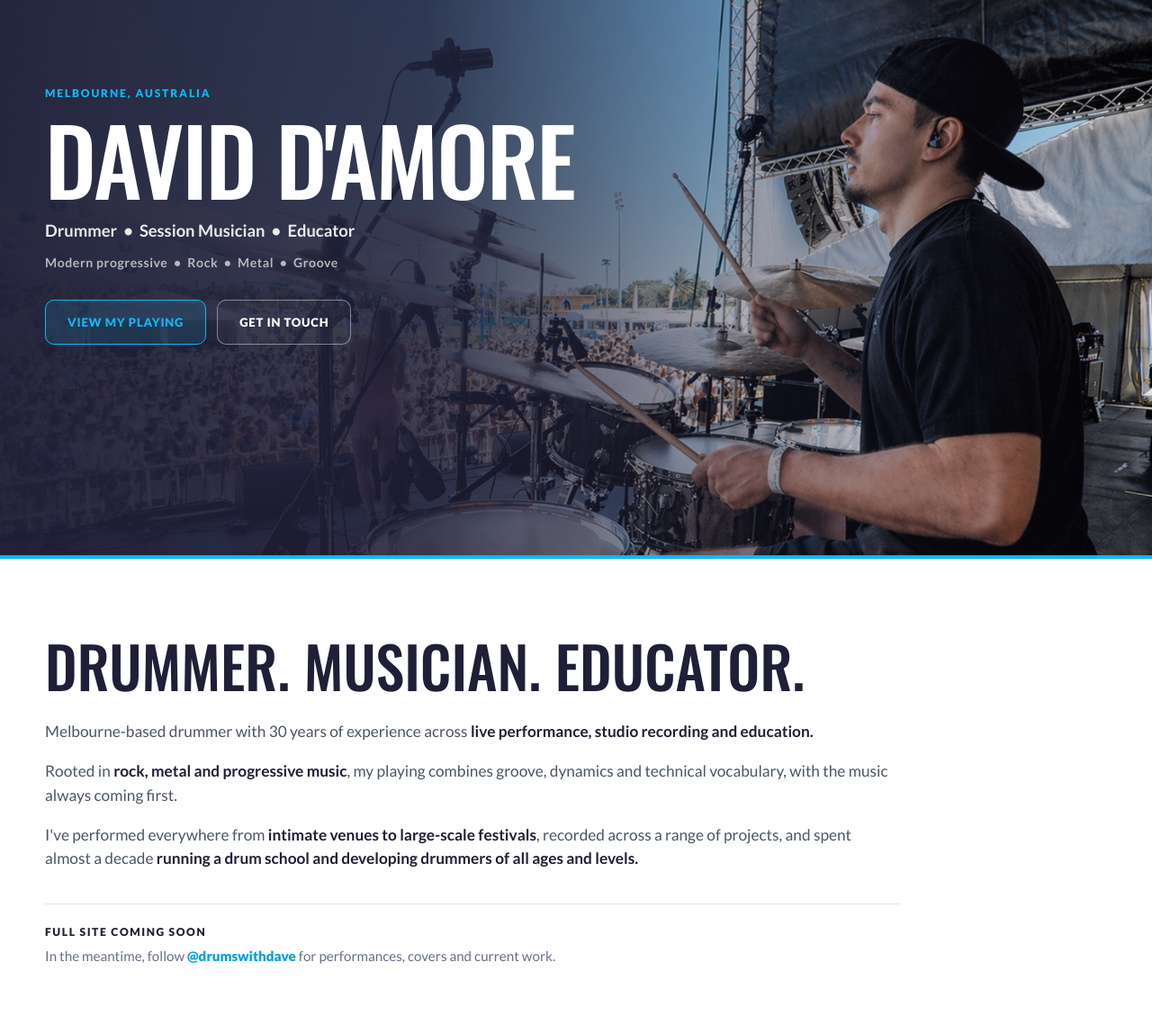
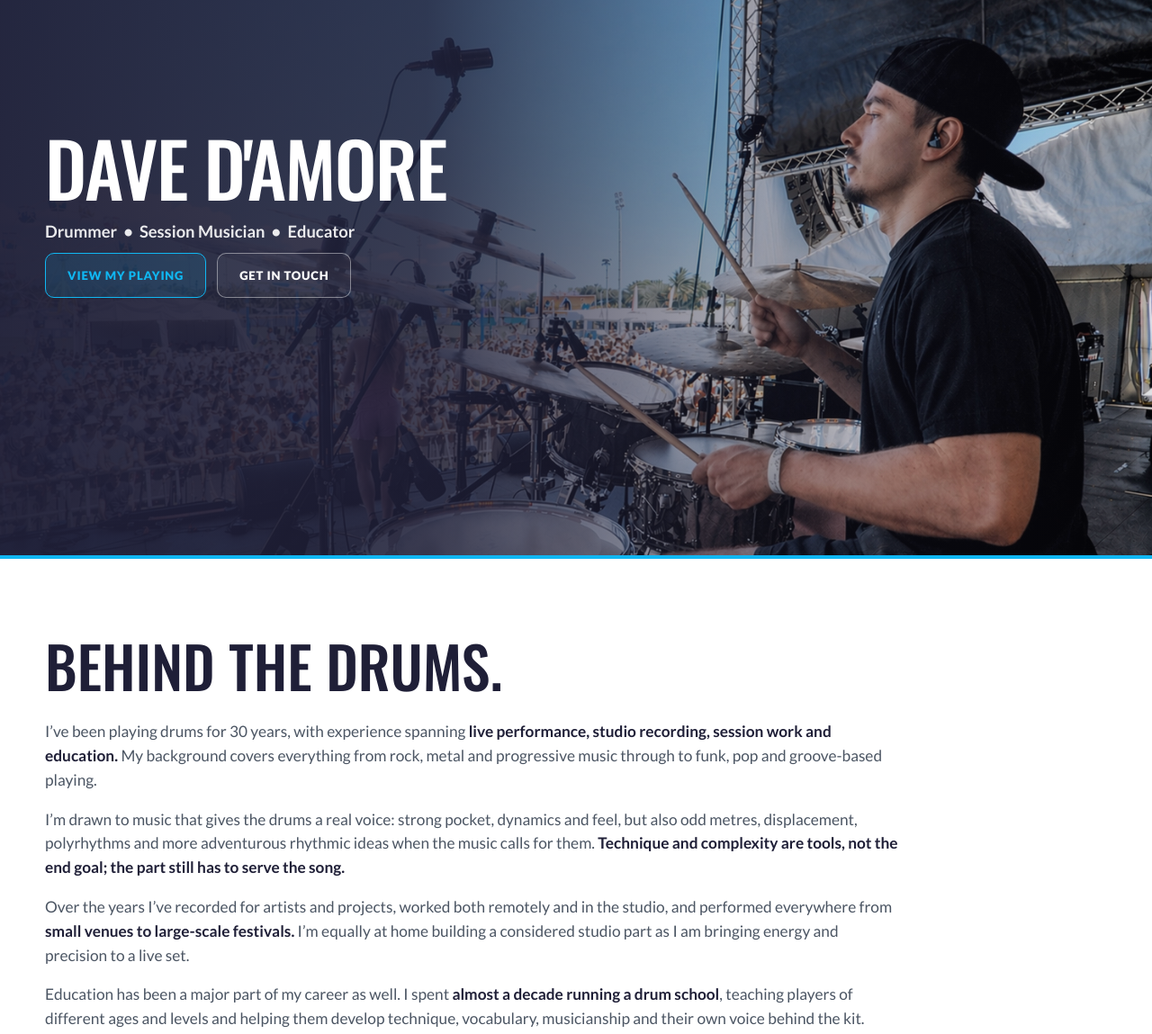
Before and after one commit to dave-drums/main, a plain HTML site: page index.html in a window 1280 px wide. Shown: the part 139-1288 px from the top of the page at 90% size. Drawn offline with nearby package versions, Linux system fonts and the light colour scheme.

Commit message:
Update name from David to Dave in index.html

```diff
--- a/index.html
+++ b/index.html
@@ -3,8 +3,8 @@
 <head>
   <meta charset="UTF-8">
   <meta name="viewport" content="width=device-width, initial-scale=1.0">
-  <meta name="description" content="David D'Amore — Melbourne drummer, session musician and educator specialising in progressive music, rock, metal and groove.">
-  <title>Dave Drums | David D'Amore</title>
+  <meta name="description" content="Dave D'Amore — Melbourne drummer, session musician and educator specialising in progressive music, rock, metal and groove.">
+  <title>Dave Drums | Dave D'Amore</title>
   <link rel="preconnect" href="https://fonts.googleapis.com">
   <link rel="preconnect" href="https://fonts.gstatic.com" crossorigin>
   <link href="https://fonts.googleapis.com/css2?family=Lato:wght@400;700;900&family=Oswald:wght@400;500;600&display=swap" rel="stylesheet">
@@ -32,7 +32,7 @@
     .hero-content{position:relative;z-index:1;padding:92px 0;max-width:660px;color:#fff}
     .location{font-size:.76rem;font-weight:900;letter-spacing:.15em;text-transform:uppercase;color:var(--blue);margin-bottom:14px}
     h1,h2,.display{font-family:'Oswald',sans-serif;text-transform:uppercase;font-weight:500}
-    .hero h1{font-size:clamp(4.2rem,8vw,7rem);line-height:.94;margin:0 0 18px;letter-spacing:-.02em}
+    .hero h1{font-size:clamp(3.5rem,6.5vw,5.8rem);line-height:.94;margin:0 0 18px;letter-spacing:-.02em}
     .hero .role{font-size:1.15rem;margin:0 0 10px;color:rgba(255,255,255,.9);font-weight:700}.hero-genres{font-size:.88rem;margin:0 0 30px;color:rgba(255,255,255,.66);font-weight:700;letter-spacing:.04em}.hero-actions{display:flex;gap:12px;flex-wrap:wrap}
     .btn{display:inline-flex;align-items:center;justify-content:center;min-height:50px;padding:0 24px;border-radius:10px;border:1px solid var(--blue);font-weight:900;letter-spacing:.06em;text-transform:uppercase;font-size:.82rem;transition:.2s}
     .btn.primary{background:rgba(16,183,242,.12);color:var(--blue)}
@@ -58,7 +58,7 @@
 
     @media(max-width:800px){
       .wrap{width:min(calc(100% - 32px),var(--max))}
-      .hero{min-height:720px;background-position:62% 42%}.hero:before{background:linear-gradient(0deg,rgba(31,31,55,.97) 0%,rgba(31,31,55,.78) 48%,rgba(31,31,55,.2) 100%)}.hero-content{align-self:flex-end;padding:80px 0 58px}.hero h1{font-size:4.25rem}
+      .hero{min-height:720px;background-position:68% 0;background-size:auto 78%;background-color:var(--navy);background-repeat:no-repeat}.hero:before{background:linear-gradient(0deg,rgba(31,31,55,.97) 0%,rgba(31,31,55,.78) 48%,rgba(31,31,55,.2) 100%)}.hero-content{align-self:flex-end;padding:80px 0 58px}.hero h1{font-size:3.45rem}
       .about{padding:65px 0}.section-kicker{padding-top:0}
       .feature{padding:40px 0}.feature-grid{grid-template-columns:1fr}.feature-photo{min-height:260px}.feature-copy{padding:34px 28px 40px}
     }
@@ -69,10 +69,8 @@
   <header class="hero" id="top">
     <div class="wrap">
       <div class="hero-content">
-        <div class="location">Melbourne, Australia</div>
-        <h1>David D'Amore</h1>
+        <h1>Dave D'Amore</h1>
         <p class="role">Drummer &nbsp;•&nbsp; Session Musician &nbsp;•&nbsp; Educator</p>
-        <p class="hero-genres">Modern progressive &nbsp;•&nbsp; Rock &nbsp;•&nbsp; Metal &nbsp;•&nbsp; Groove</p>
         <div class="hero-actions">
           <a class="btn primary" href="https://www.instagram.com/drumswithdave/" target="_blank" rel="noopener">View my playing</a>
           <a class="btn ghost" href="https://vault.davedrums.com.au/contact">Get in touch</a>
@@ -85,10 +83,11 @@
     <section class="about" id="about">
       <div class="wrap about-grid">
         <div class="about-copy">
-          <h2>Drummer. Musician. Educator.</h2>
-          <p>Melbourne-based drummer with 30 years of experience across <strong>live performance, studio recording and education.</strong></p>
-          <p>Rooted in <strong>rock, metal and progressive music</strong>, my playing combines groove, dynamics and technical vocabulary, with the music always coming first.</p>
-          <p>I've performed everywhere from <strong>intimate venues to large-scale festivals</strong>, recorded across a range of projects, and spent almost a decade <strong>running a drum school and developing drummers of all ages and levels.</strong></p>
+          <h2>Behind the drums.</h2>
+          <p>I’ve been playing drums for 30 years, with experience spanning <strong>live performance, studio recording, session work and education.</strong> My background covers everything from rock, metal and progressive music through to funk, pop and groove-based playing.</p>
+          <p>I’m drawn to music that gives the drums a real voice: strong pocket, dynamics and feel, but also odd metres, displacement, polyrhythms and more adventurous rhythmic ideas when the music calls for them. <strong>Technique and complexity are tools, not the end goal; the part still has to serve the song.</strong></p>
+          <p>Over the years I’ve recorded for artists and projects, worked both remotely and in the studio, and performed everywhere from <strong>small venues to large-scale festivals.</strong> I’m equally at home building a considered studio part as I am bringing energy and precision to a live set.</p>
+          <p>Education has been a major part of my career as well. I spent <strong>almost a decade running a drum school</strong>, teaching players of different ages and levels and helping them develop technique, vocabulary, musicianship and their own voice behind the kit.</p>
           <div class="notice"><span class="notice-label">Full site coming soon</span> In the meantime, follow <a href="https://www.instagram.com/drumswithdave/" target="_blank" rel="noopener">@drumswithdave</a> for performances, covers and current work.</div>
         </div>
       </div>
@@ -97,9 +96,8 @@
     <section class="feature">
       <div class="wrap">
         <div class="feature-grid">
-          <div class="feature-photo" role="img" aria-label="David D'Amore recording drums in the studio"></div>
+          <div class="feature-photo" role="img" aria-label="Dave D'Amore recording drums in the studio"></div>
           <div class="feature-copy">
-            <div class="section-kicker">Recording • Live • Education</div>
             <h2>Let's work together.</h2>
             <p>Session recording, live work, collaborations and drum education.</p>
             <div><a class="btn primary" href="https://vault.davedrums.com.au/contact">Get in touch</a></div>
@@ -111,7 +109,7 @@
   </main>
 
   <footer>
-    <div class="wrap footer-inner"><span>© 2026 David D'Amore</span><span>Melbourne, Australia</span></div>
+    <div class="wrap footer-inner"><span>© 2026 Dave D'Amore</span><span>Melbourne, Australia</span></div>
   </footer>
 </body>
 </html>
```
